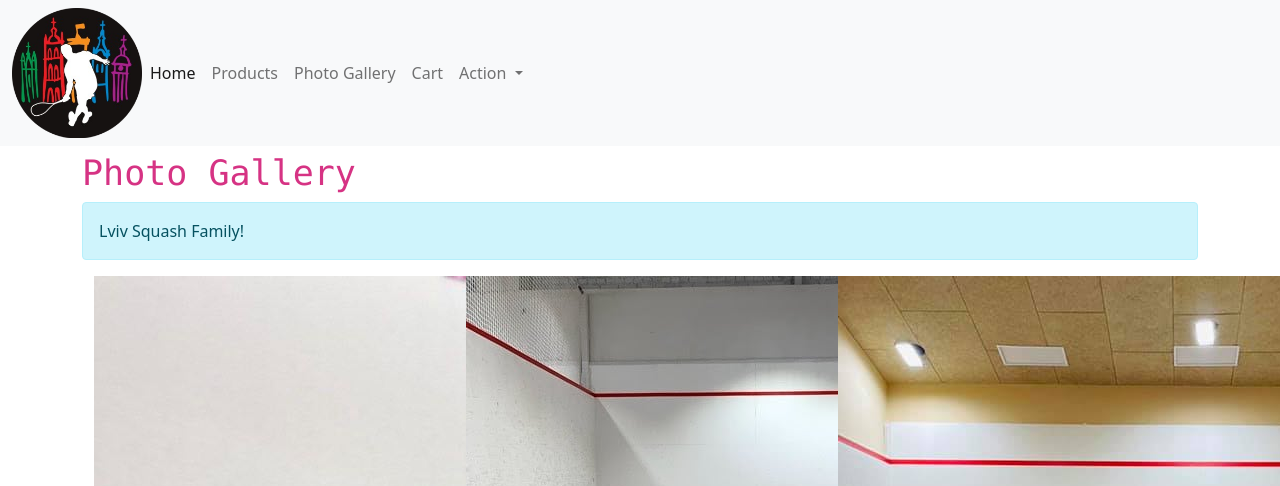
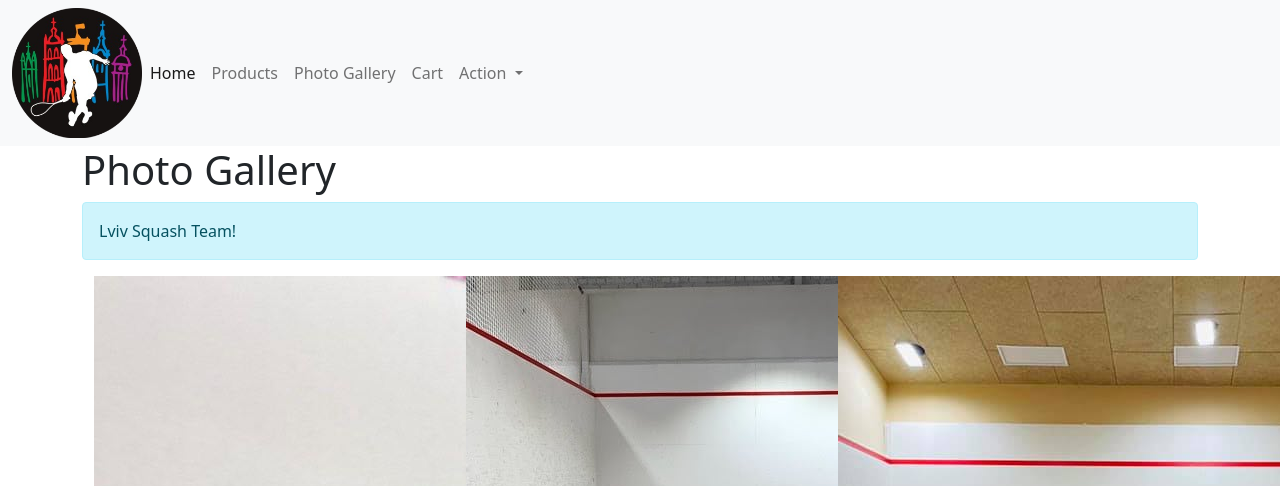
Before and after one commit to Alpaca00/squash-opponent, a Flask app: page /gallery/ in a window 1280 px wide; the page is wider, and only the part inside the window is pictured. Shown: the top 486 px of that part. Run offline with Flask 2, Linux system fonts and the light colour scheme; some libraries are stand-ins or nearby versions.

```diff
--- a/templates/gallery/index.html
+++ b/templates/gallery/index.html
@@ -5,9 +5,9 @@ Gallery
 {%- endblock %}
 
 {% block body  -%}
-<h1><code id="gallery-name">Photo Gallery</code></h1>
+<h1 id="gallery-name">Photo Gallery</h1>
     <div class="alert alert-info" role="alert">
-        Lviv Squash Family!
+        Lviv Squash Team!
     </div>
 <section class="gallery min-vh-100">
     <div class="container-lg">
```
